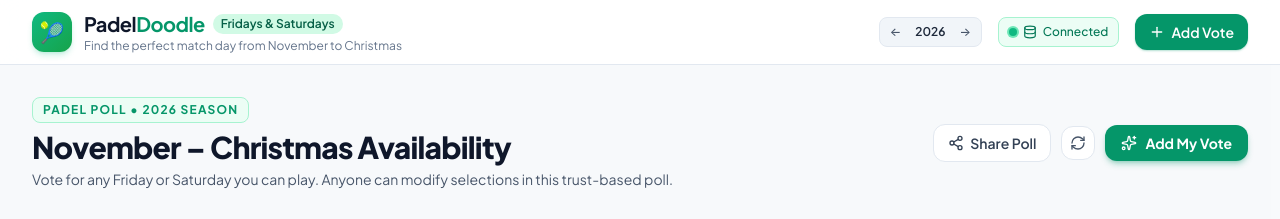
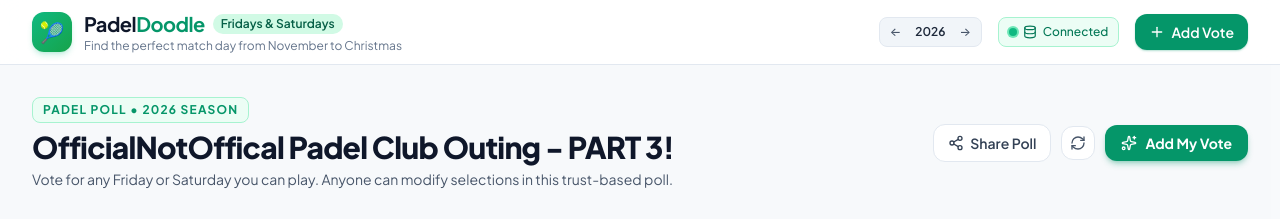
Before and after one commit to MinoPlay/PadelDoodle, a React (Vite) app: page / in a window 1280 px wide. Shown: the top 219 px of the page. Built offline with nearby package versions, Linux system fonts and the light colour scheme; no server answers; the database is empty.

Commit message:
rename title

```diff
--- a/src/App.tsx
+++ b/src/App.tsx
@@ -224,7 +224,7 @@ export const App: React.FC = () => {
               </span>
             </div>
             <h2 className="text-2xl sm:text-3xl font-extrabold text-slate-900 tracking-tight mt-1.5">
-              November &ndash; Christmas Availability
+              OfficialNotOffical Padel Club Outing - PART 3!
             </h2>
             <p className="text-xs sm:text-sm text-slate-600 mt-1 max-w-2xl">
               Vote for any Friday or Saturday you can play. Anyone can modify selections in this trust-based poll.
```
